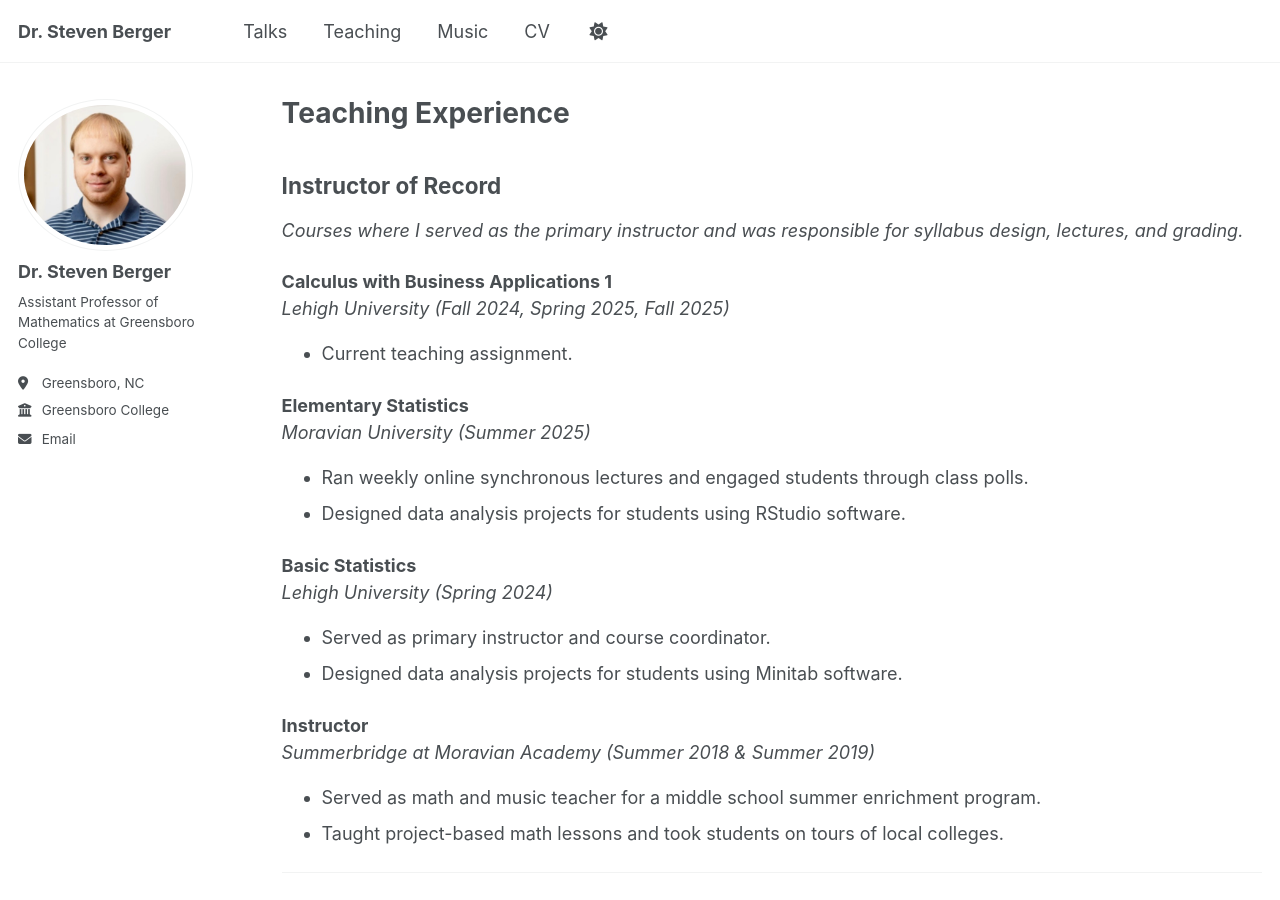
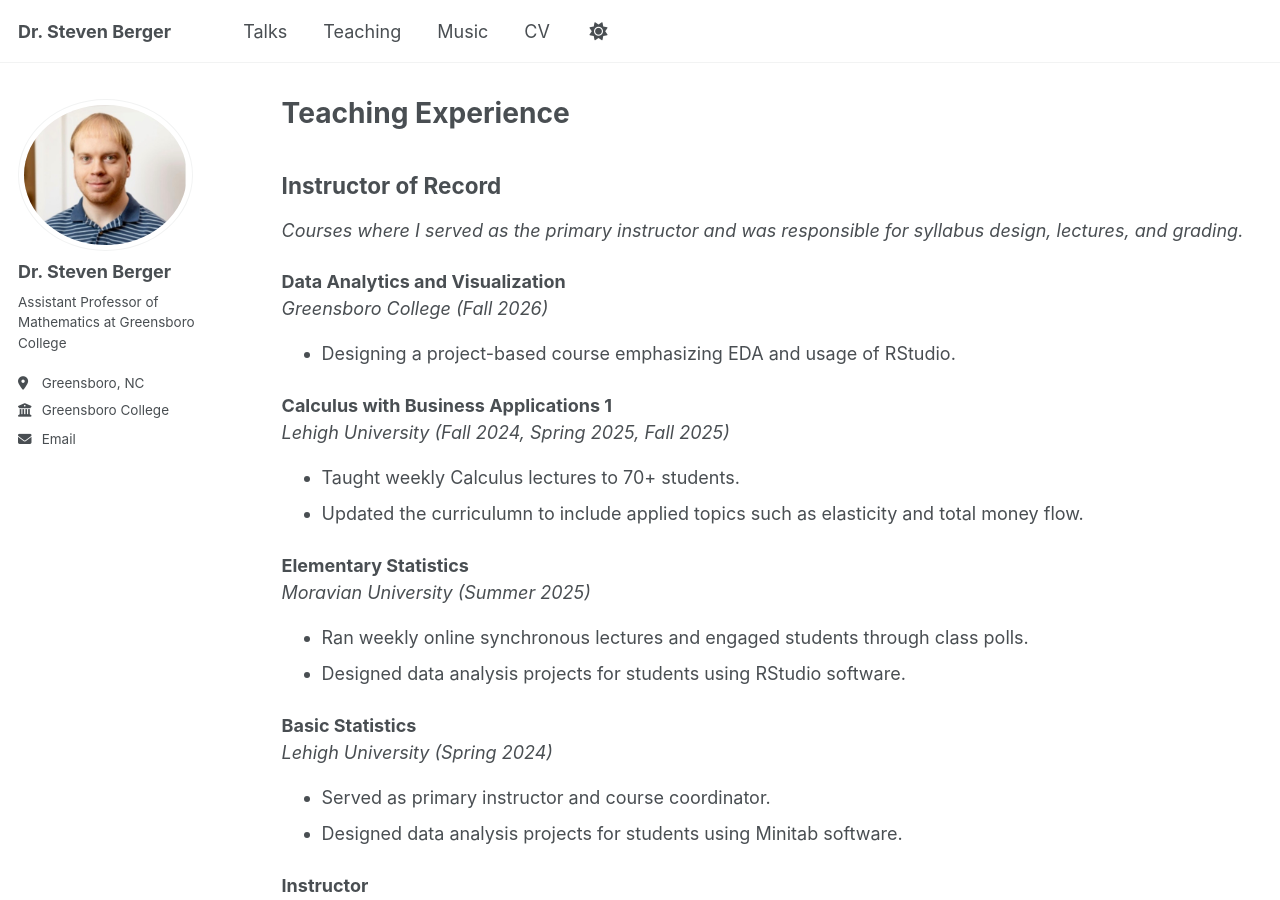
Before and after one commit to SRBerger/SRBerger.github.io, a Jekyll site: the page built from _pages/teaching.html, in a window 1280 px wide and 900 px high. Built offline with Jekyll 4.4.1, drawn with Linux system fonts in a browser that asks for light colours; a script that is not in the unit is left out.

Commit message:
Add Data Analytics course and update teaching details
Added a new course on Data Analytics and Visualization for Fall 2026 and updated the teaching assignment for Calculus with Business Applications 1.

```diff
--- a/_pages/teaching.html
+++ b/_pages/teaching.html
@@ -8,11 +8,23 @@ author_profile: true
 <h2>Instructor of Record</h2>
 <p><em>Courses where I served as the primary instructor and was responsible for syllabus design, lectures, and grading.</em></p>
 
+
+<div style="margin-bottom: 25px;">
+  <strong>Data Analytics and Visualization</strong><br>
+  <em>Greensboro College (Fall 2026)</em>
+  <ul>
+    <li>Designing a project-based course emphasizing EDA and usage of RStudio.</li>
+  </ul>
+</div>
+
+
+
 <div style="margin-bottom: 25px;">
   <strong>Calculus with Business Applications 1</strong><br>
   <em>Lehigh University (Fall 2024, Spring 2025, Fall 2025)</em>
   <ul>
-    <li>Current teaching assignment.</li>
+    <li>Taught weekly Calculus lectures to 70+ students.</li>
+    <li>Updated the curriculumn to include applied topics such as elasticity and total money flow.</li>
   </ul>
 </div>
 
```
